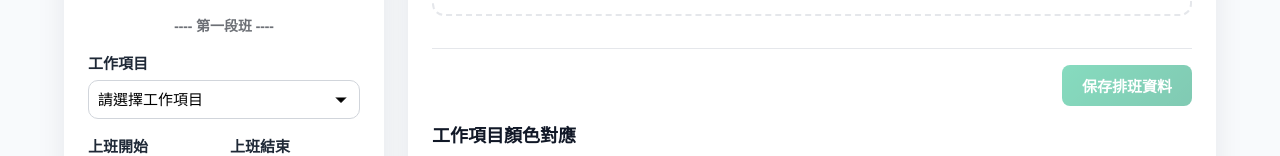
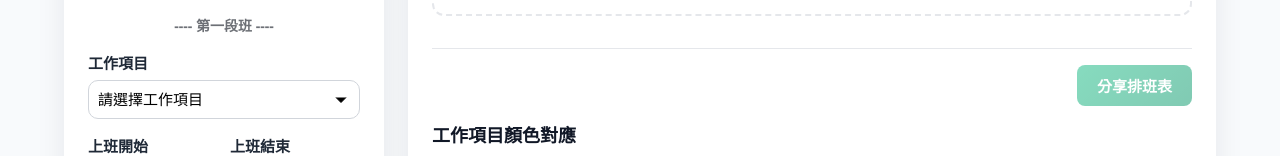
Before and after one commit to Jacky20000326/scheduling, a React (Vite) app: page / in a window 1280 px wide. Shown: the part 274-430 px from the top of the page. Built offline with nearby package versions, Linux system fonts and the light colour scheme.

Commit message:
feat: update App and SaveSuccessPopup for sharing scheduling URL instead of localStorage

```diff
--- a/src/App.tsx
+++ b/src/App.tsx
@@ -10,8 +10,6 @@ import { EditScheduling } from "./components/EditScheduling/EditScheduling";
 import { SchedulingChart } from "./components/Scheduling/SchedulingChart";
 import { SaveSuccessPopup } from "./components/SaveSuccessPopup/SaveSuccessPopup";
 import { Employee, EmployeeFormValues } from "./components/types";
-
-const STORAGE_KEY = "scheduling-employees";
 
 function App() {
   const [employees, setEmployees] = useState<Employee[]>([]);
@@ -40,28 +38,19 @@ function App() {
     mode: "onChange",
   });
 
-  // 從 URL 或 localStorage 讀取資料（URL 優先）
+  // 從 URL 讀取資料
   useEffect(() => {
     try {
-      // 優先從 URL hash 讀取
       const hash = window.location.hash;
       if (hash.startsWith("#data=")) {
         const encoded = hash.substring(6); // 移除 "#data="
         const urlData = decodeEmployeesFromURL(encoded);
         if (urlData) {
           setEmployees(urlData);
-          return;
         }
       }
-
-      // 如果 URL 沒有資料，則從 localStorage 讀取
-      const savedData = localStorage.getItem(STORAGE_KEY);
-      if (savedData) {
-        const parsedData = JSON.parse(savedData) as Employee[];
-        setEmployees(parsedData);
-      }
     } catch (error) {
-      console.error("無法讀取資料:", error);
+      console.error("無法從 URL 讀取資料:", error);
     }
   }, []);
 
@@ -244,16 +233,10 @@ function App() {
     clearErrors();
   };
 
-  const handleSaveToLocalStorage = () => {
-    try {
-      localStorage.setItem(STORAGE_KEY, JSON.stringify(employees));
-      const currentUrl = window.location.href;
-      setShareUrl(currentUrl);
-      setShowSavePopup(true);
-    } catch (error) {
-      console.error("保存資料時發生錯誤:", error);
-      alert("保存失敗，請稍後再試。");
-    }
+  const handleShowSharePopup = () => {
+    const currentUrl = window.location.href;
+    setShareUrl(currentUrl);
+    setShowSavePopup(true);
   };
 
   return (
@@ -280,7 +263,7 @@ function App() {
           setEditingId={setEditingId}
           reset={reset}
           clearErrors={clearErrors}
-          onSave={handleSaveToLocalStorage}
+          onSave={handleShowSharePopup}
         />
       </main>
       <SaveSuccessPopup
--- a/src/components/SaveSuccessPopup/SaveSuccessPopup.tsx
+++ b/src/components/SaveSuccessPopup/SaveSuccessPopup.tsx
@@ -71,11 +71,11 @@ export const SaveSuccessPopup = ({
           </svg>
         </div>
 
-        <h2 className={styles.title}>保存成功！</h2>
+        <h2 className={styles.title}>分享排班表</h2>
         <p className={styles.description}>
-          您的排班資料已成功保存到本地存儲。
+          您的排班資料已自動保存到網址列中。
           <br />
-          您可以複製以下網址分享排班表給其他人：
+          複製以下網址即可分享排班表給其他人：
         </p>
 
         <div className={styles.urlContainer}>
--- a/src/components/Scheduling/SchedulingChart.tsx
+++ b/src/components/Scheduling/SchedulingChart.tsx
@@ -234,15 +234,15 @@ export const SchedulingChart = ({
           type="button"
           className="chart__save-button"
           onClick={onSave}
-          title="保存排班資料"
-          aria-label="保存排班資料到瀏覽器"
+          title="分享排班表"
+          aria-label="取得分享連結"
           disabled={employees.length === 0}
           style={{
             opacity: employees.length === 0 ? 0.5 : 1,
             cursor: employees.length === 0 ? "not-allowed" : "pointer",
           }}
         >
-          保存排班資料
+          分享排班表
         </button>
       </div>
 
```
